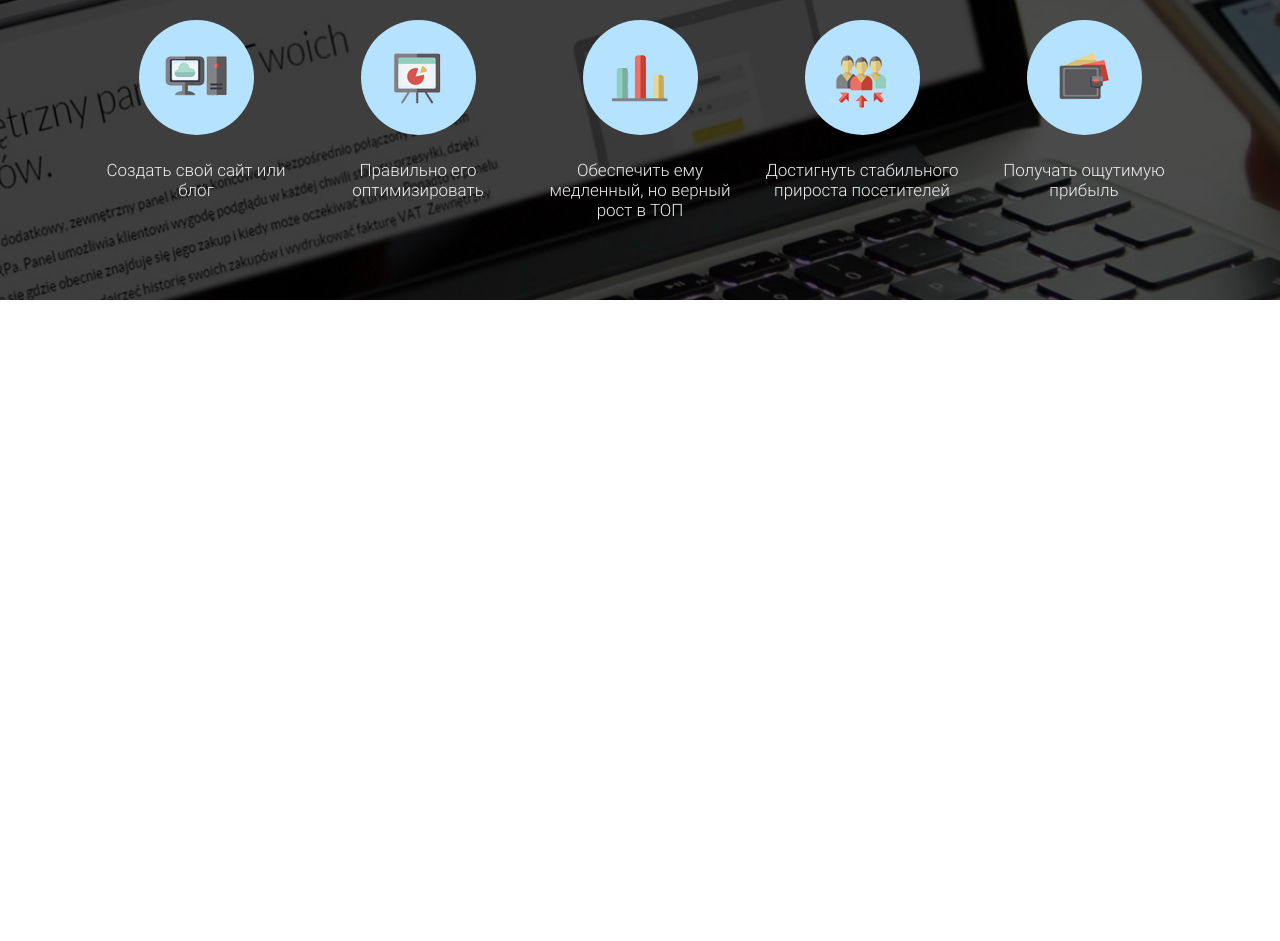
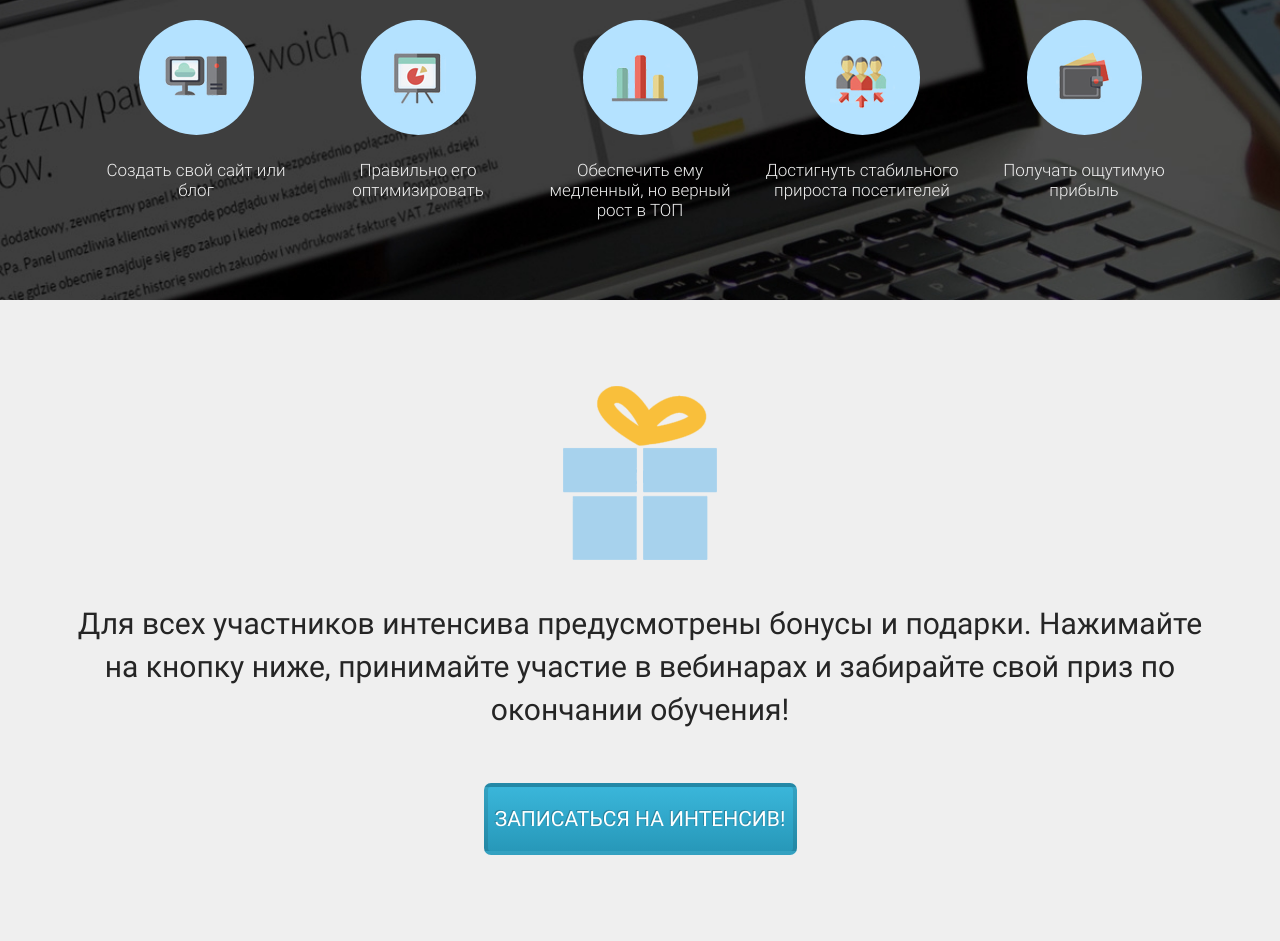
Before and after one commit to Ackrmn/wordpress_v2, a plain HTML site: page src/index.html in a window 1280 px wide. Shown: the part 2321-3262 px from the top of the page. Before the commit the page ends 2621 px from the top, so only its background shows below. Drawn offline with Linux system fonts and the light colour scheme.

Commit message:
fifth section complite

```diff
--- a/src/index.html
+++ b/src/index.html
@@ -111,5 +111,13 @@
             </div>
         </div>
     </section>
+
+    <section class="gift">
+        <div class="container">
+            <img src="img/gift.png" alt="gift" class="gift__img">
+            <div class="gift__text">Для всех участников интенсива предусмотрены бонусы и подарки. Нажимайте на кнопку ниже, принимайте участие в вебинарах и забирайте свой приз по окончании обучения!</div>
+            <button class="button button_gift">Записаться на интенсив!</button>
+        </div>
+    </section>
 </body>
 </html>
--- a/src/sass/blocks/_buttons.scss
+++ b/src/sass/blocks/_buttons.scss
@@ -13,4 +13,8 @@
     font-weight: 400;
     line-height: 24px;
     text-transform: uppercase;
+    &_gift {
+        margin: 0 auto;
+        margin-top: 52px;
+    }
 }
--- /dev/null
+++ b/src/sass/blocks/_gift.scss
@@ -0,0 +1,21 @@
+.gift {
+    min-height: 628px;
+    background-color: #efefef;
+    padding: 86px 0;
+    .container{
+        padding-right: 0;
+        padding-left: 0;
+    }
+    &__img {
+        display: block;
+        margin: 0 auto;
+    }
+    &__text {
+        margin-top: 42px;
+        color: #252525;
+        font-size: 30px;
+        font-weight: 400;
+        line-height: 43px;
+        text-align: center;
+    }
+}
--- a/src/sass/style.scss
+++ b/src/sass/style.scss
@@ -12,3 +12,4 @@ h1, h2 {
 @import 'blocks/waiting';
 @import 'blocks/optimization';
 @import 'blocks/skills';
+@import 'blocks/gift';
```
Also changed, not shown: src/css/style.min.css.
